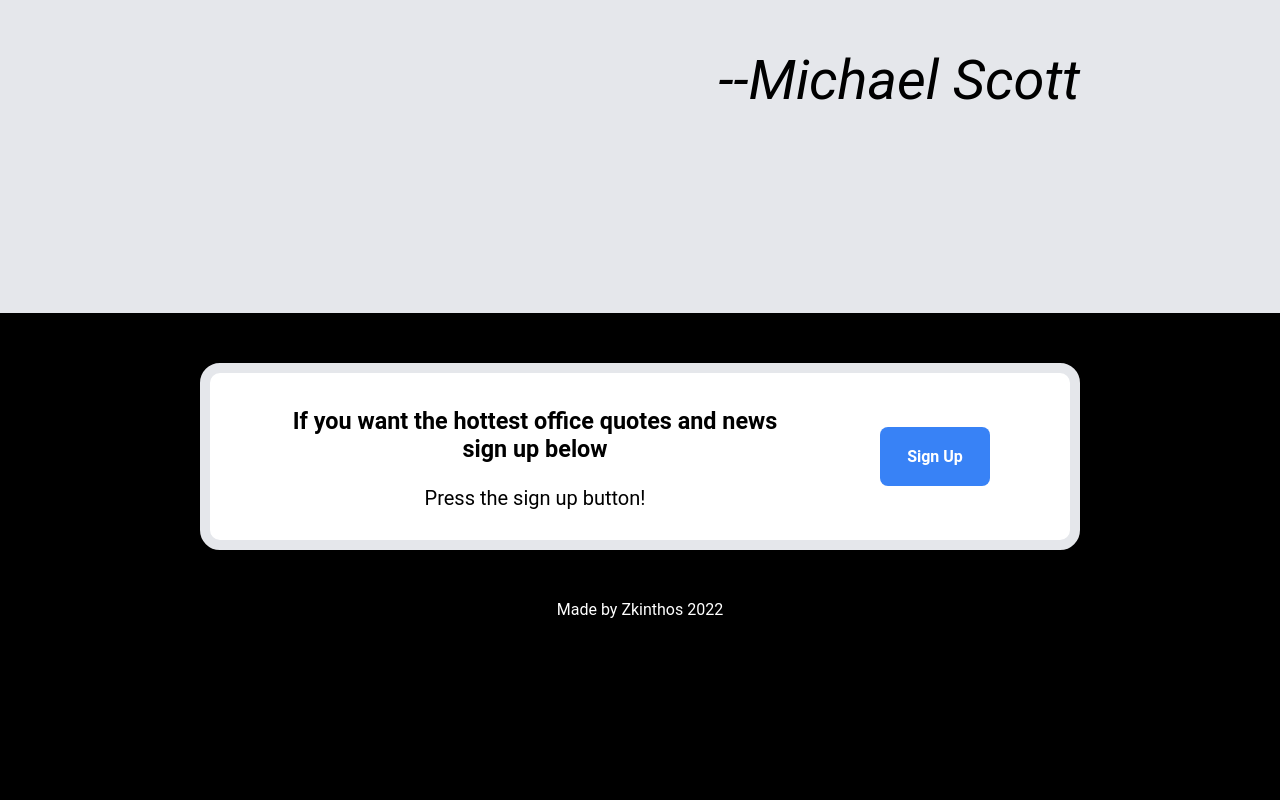
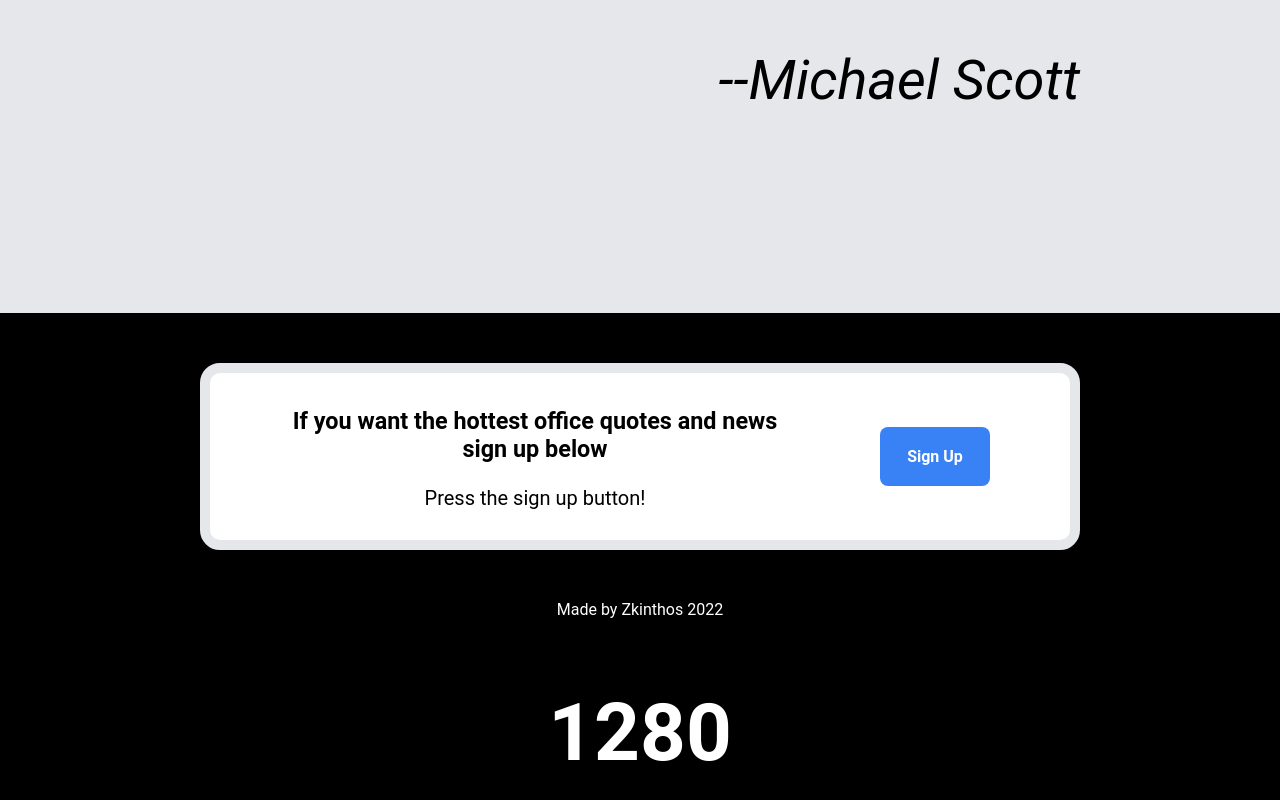
Before and after one commit to Zkinthos/landing-page, a plain HTML site: page index.html in a window 1280 px wide. Shown: the part 5545-6345 px from the top of the page. Before the commit the page ends 6164 px from the top, so only its background shows below. Drawn offline with Linux system fonts and the light colour scheme.

Commit message:
Update index.html

```diff
--- a/index.html
+++ b/index.html
@@ -74,4 +74,9 @@
             </div>
         </div>
     </body>
+<script>
+    var el = document.createElement('h2');
+    el.textContent = window.innerWidth;
+    document.body.appendChild(el);
+</script>
 </html>
```
